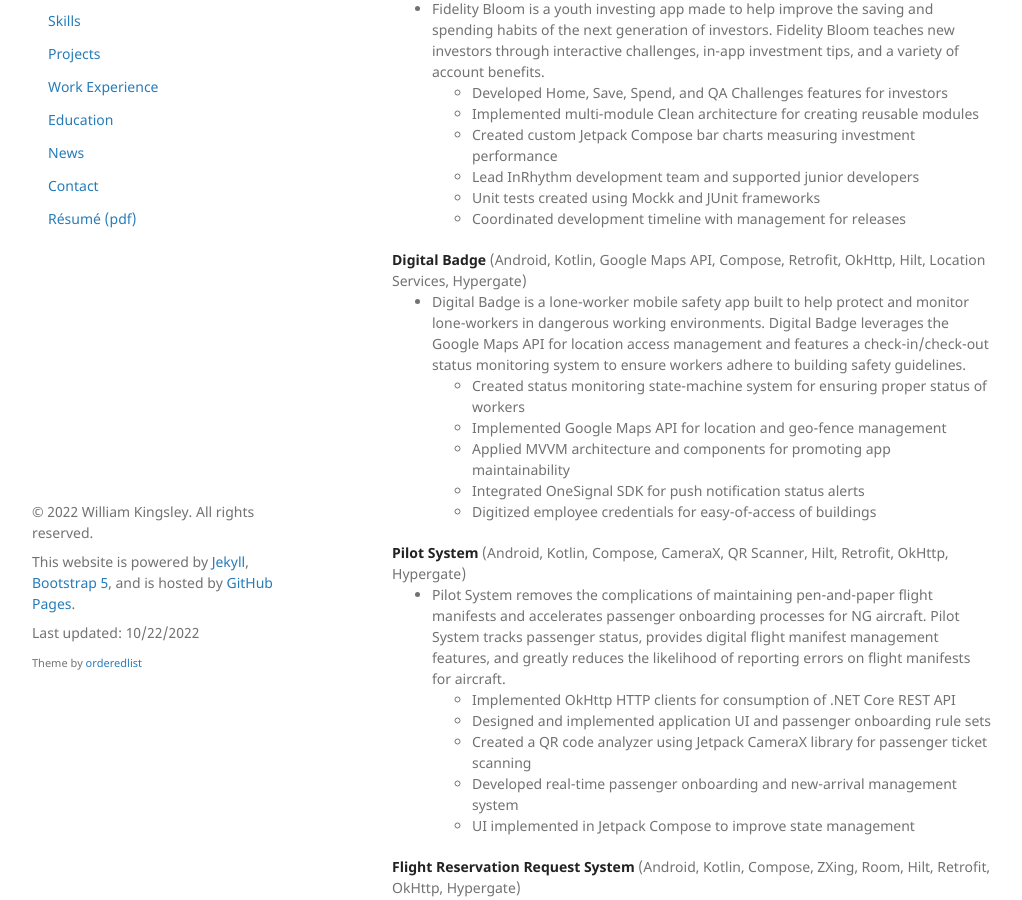
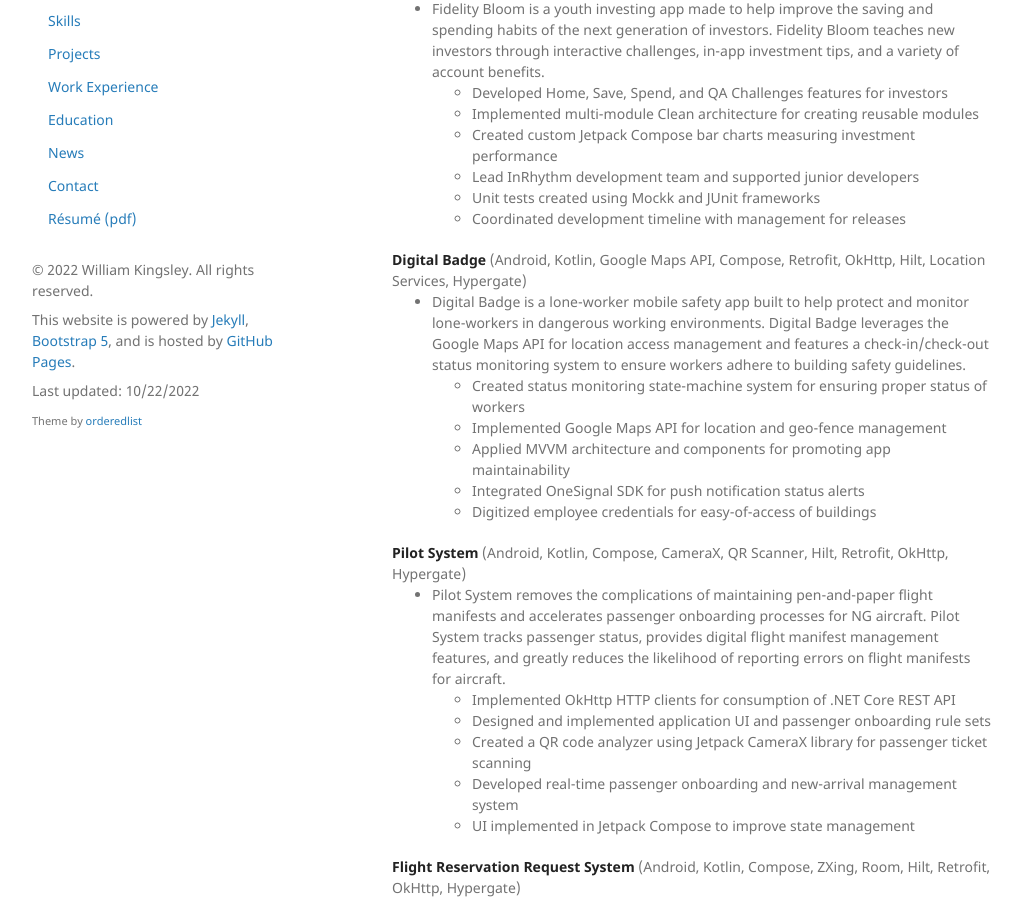
Before and after one commit to data-programmer/data-programmer.github.io, a Jekyll site: the page built from index.md, in a window 1280 px wide and 900 px high, scrolled down 457 px. Shown: the whole window, without its empty margins (128-1150 px from the left). Built offline with Jekyll 4.4.1, drawn with Linux system fonts in a browser that asks for light colours.

Commit message:
Trying out footer fix

```diff
--- a/_layouts/default.html
+++ b/_layouts/default.html
@@ -12,6 +12,7 @@
 
         {% include navigation.html %}
 
+        {% include footer.html %}
       </header>
       <section>
 
@@ -19,8 +20,6 @@
 
       </section>
 
-      {% include footer.html %}
-
     </div>
     <script src="/assets/js/scale.fix.js"></script>
   </body>
```
